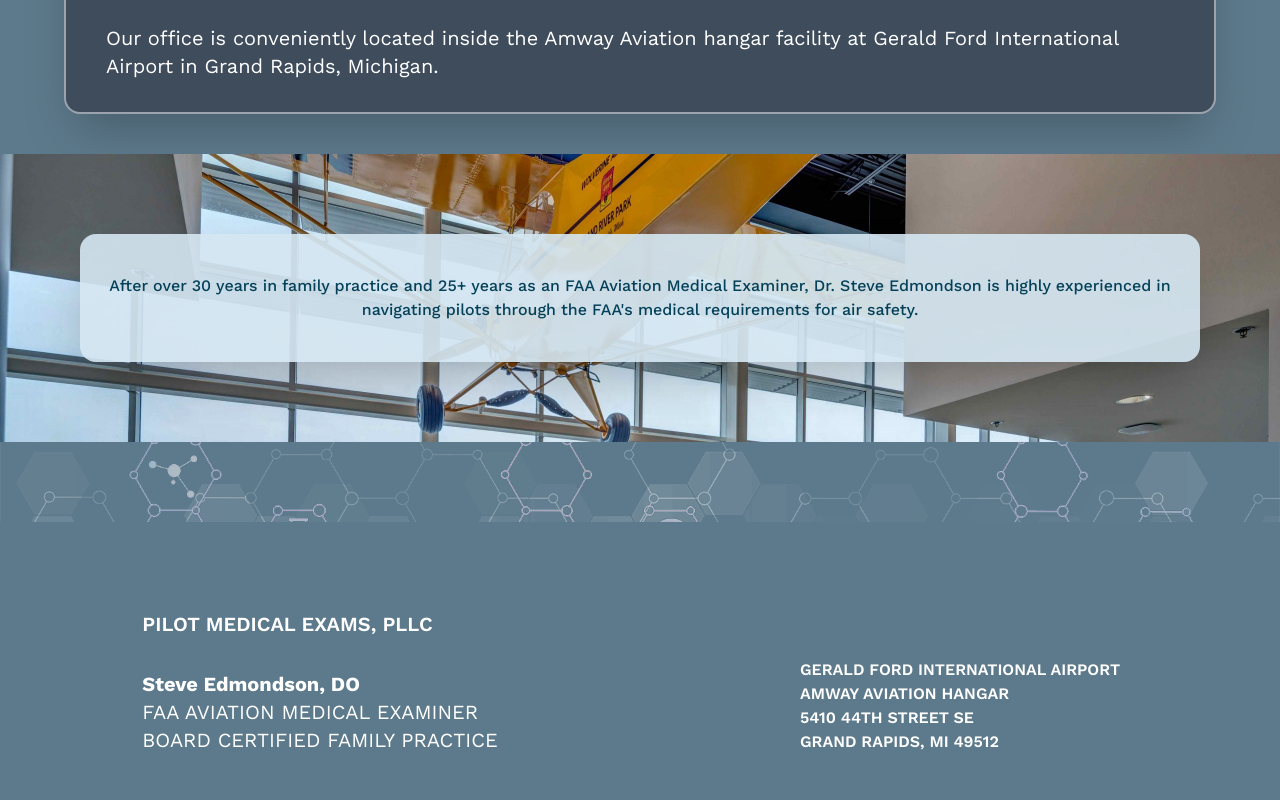
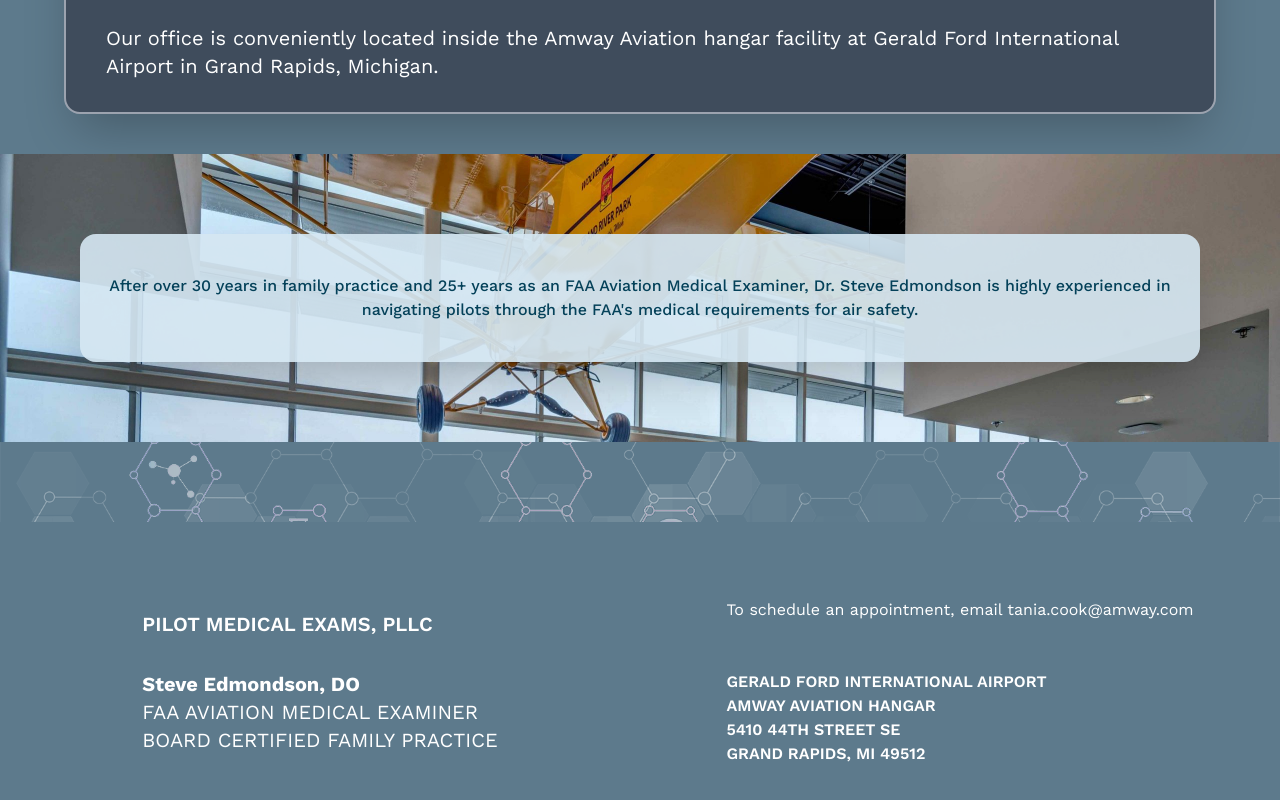
Before and after one commit to stevensedmondson/DadSite, a Next.js app in the folder dadsite/: page / in a window 1280 px wide. Shown: the part 1235-2035 px from the top of the page. Built offline with nearby package versions, Linux system fonts and the light colour scheme.

Commit message:
modified:   dadsite/src/app/layout.tsx

```diff
--- a/dadsite/src/app/layout.tsx
+++ b/dadsite/src/app/layout.tsx
@@ -61,9 +61,10 @@ export default function RootLayout({
 
           <div className="flex items-center justify-center py-10">
             <div className="justify-center">
-              {/*<div className="flex justify-center">
-                <button className="text-2xl font-semibold uppercase bg-[#7EBA6E] p-3">Schedule Now </button>
-              </div>*/}
+              <div className="flex justify-center">
+                <h1>To schedule an appointment, email tania.cook@amway.com</h1>
+                {/*<button className="text-2xl font-semibold uppercase bg-[#7EBA6E] p-3">Schedule Now </button>*/}
+              </div>
 
               <div className="font-semibold uppercase mt-12">
                 <h2 className="flex justify-center lg:justify-start ">GERALD FORD INTERNATIONAL AIRPORT</h2>
```
